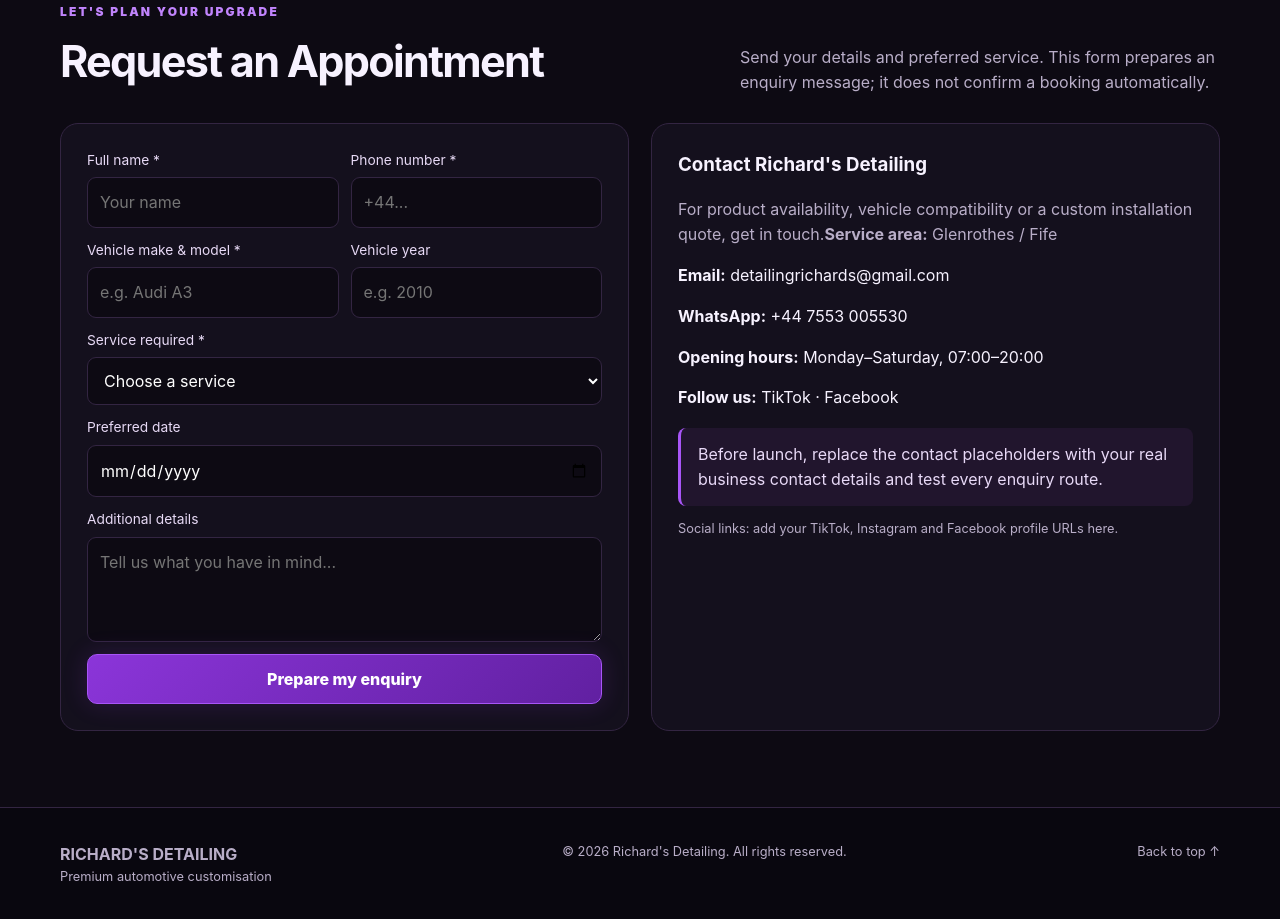
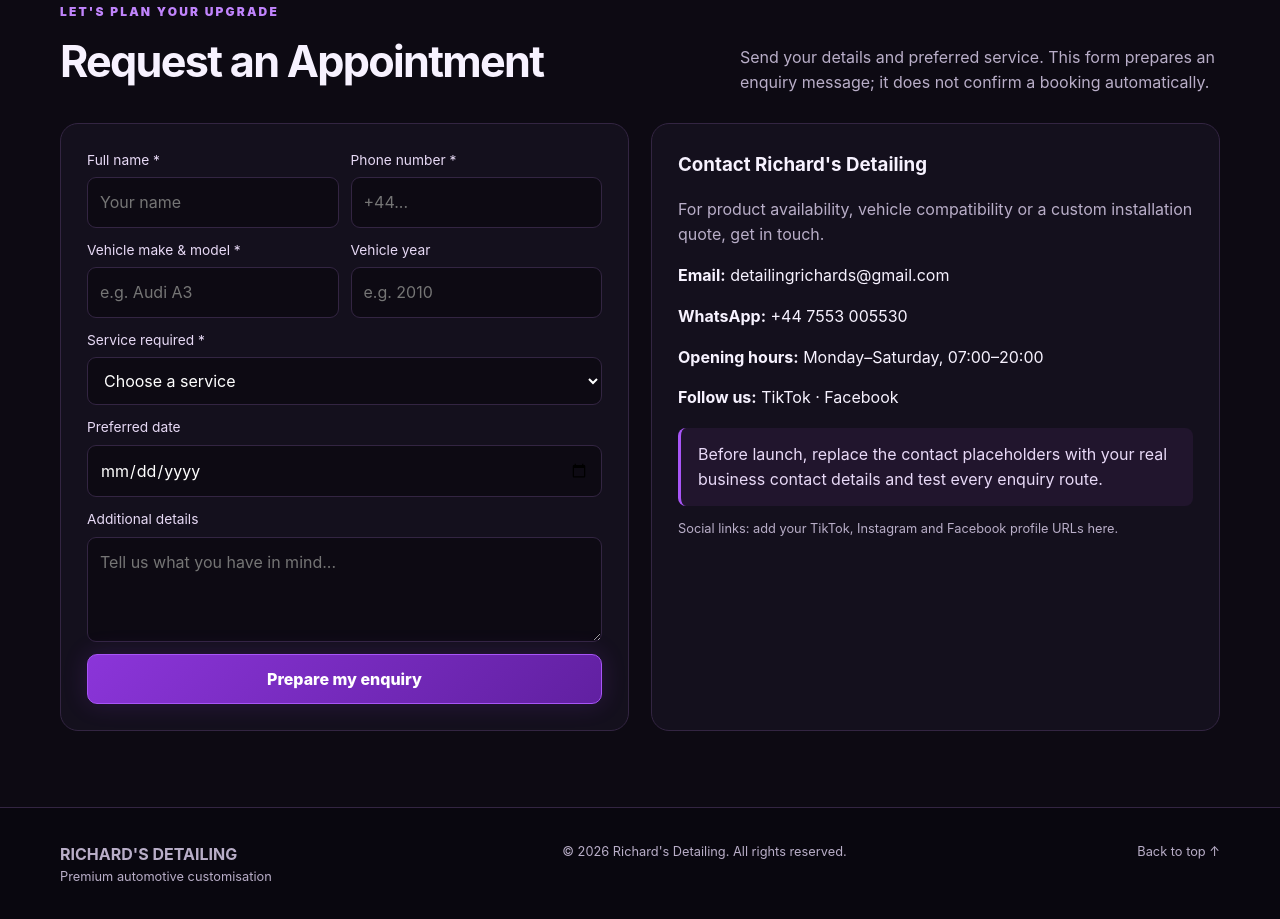
Before and after one commit to RichardsDetailing/-richards-detailing, a plain HTML site: page index.html in a window 1280 px wide. Shown: the part 2937-3856 px from the top of the page. Drawn offline with Linux system fonts and the light colour scheme.

Commit message:
Correct HTML structure in contact section
Fixed HTML structure by closing the paragraph tag correctly.

```diff
--- a/index.html
+++ b/index.html
@@ -116,7 +116,8 @@
           </form>
         </div>
         <div class="panel" id="contact">
-          <h3>Contact Richard's Detailing</h3><p class="muted">For product availability, vehicle compatibility or a custom installation quote, get in touch.</<p><strong>Service area:</strong> Glenrothes / Fife</p>
+          <h3>Contact Richard's Detailing</h3>
+<p class="muted">For product availability, vehicle compatibility or a custom installation quote, get in touch.</p>
 
 <p><strong>Email:</strong>
 <a href="mailto:detailingrichards@gmail.com">detailingrichards@gmail.com</a>
```
